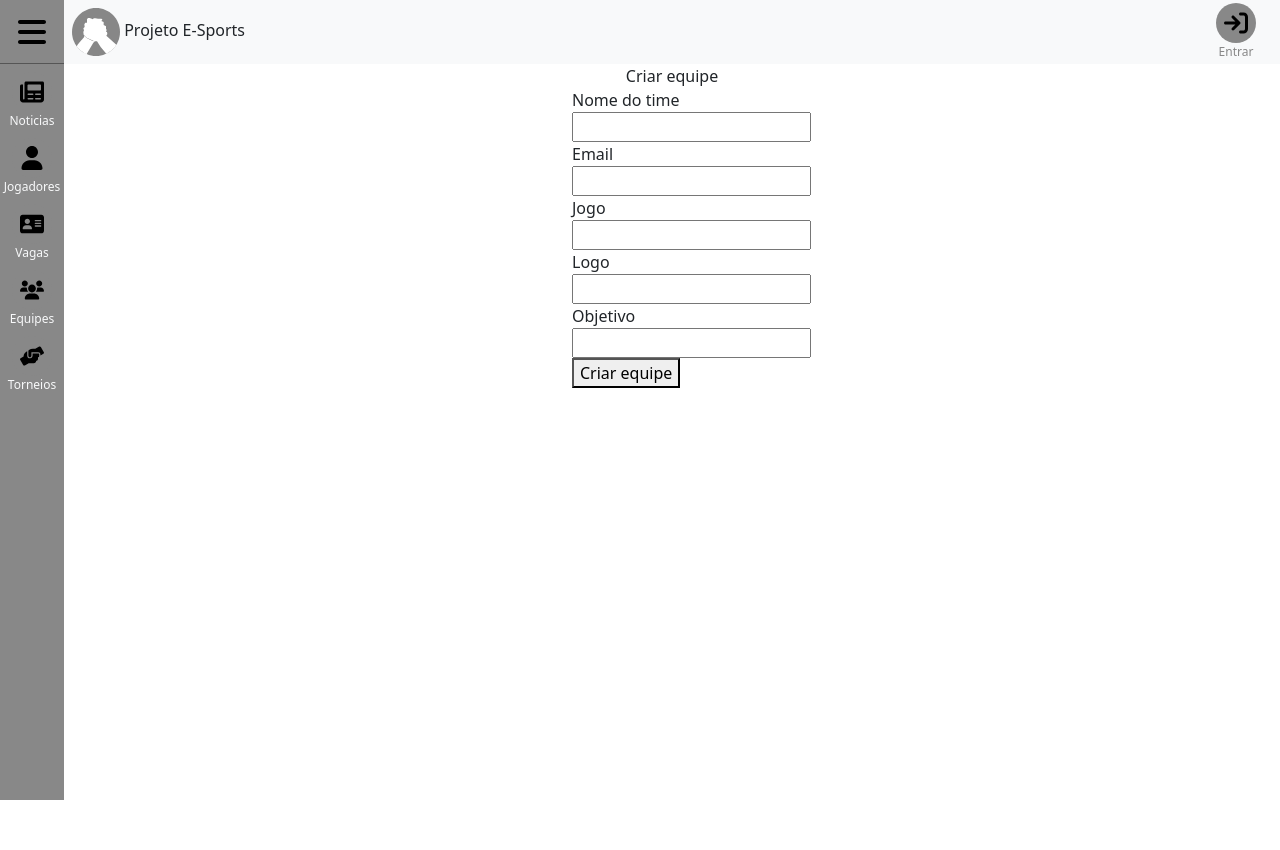
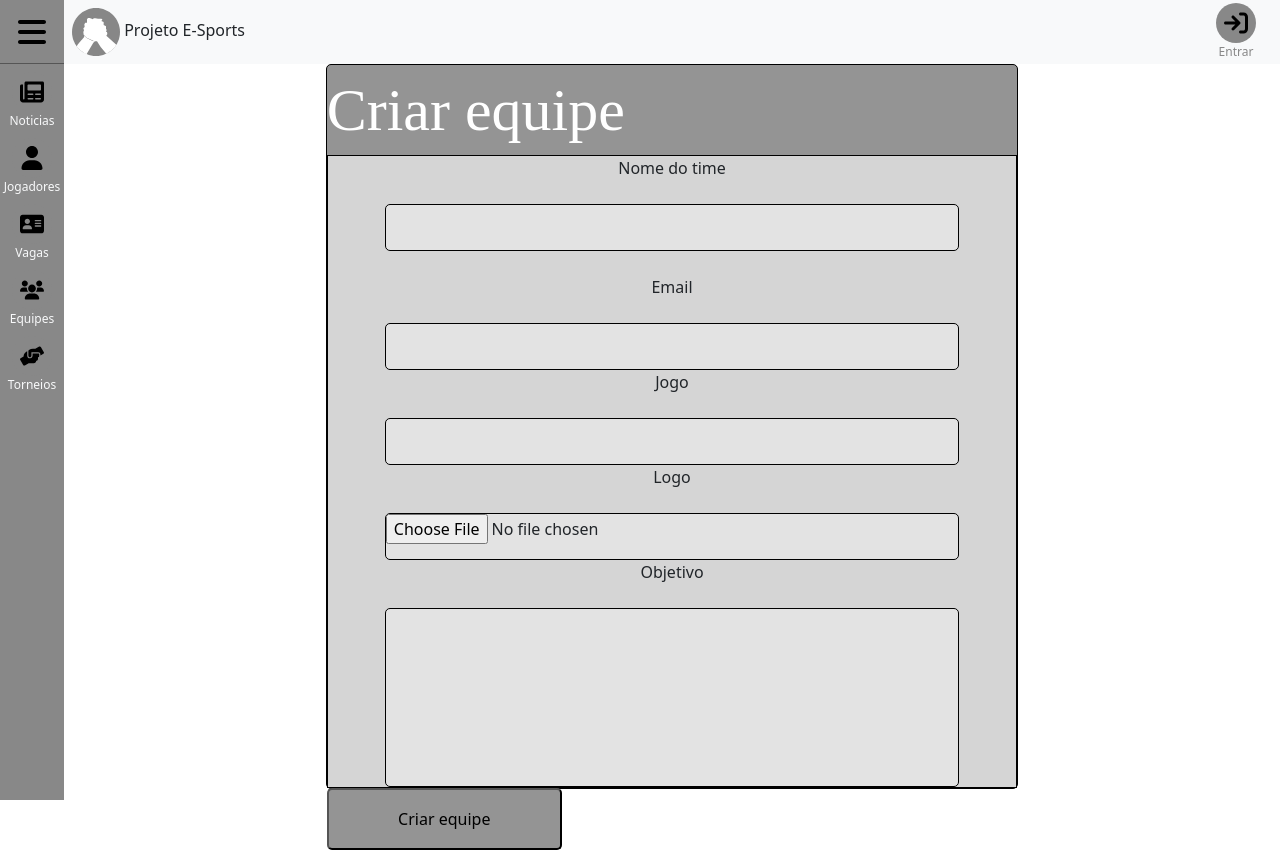
Before and after one commit to ICEI-PUC-Minas-PMV-ADS/pmv-ads-2022-1-e1-proj-web-t4-projetoesports, a plain HTML site: page src/feature_equipes.html in a window 1280 px wide. Before the commit the page ends 800 px from the top, so only its background shows below. Drawn offline with nearby package versions, Linux system fonts and the light colour scheme.

Commit message:
implement form

```diff
--- a/src/css/equipes.css
+++ b/src/css/equipes.css
@@ -64,3 +64,80 @@
 .nav-link-c-perfil.active {
   border-bottom: 5px solid black;
 }
+
+.equipes {
+  width: 692.75px;
+  border: 1px solid #000000;
+  border-radius: 5px;
+  background: #949494;
+}
+
+.formtitle {
+  font-family: 'Carme';
+  font-size: 60px;
+  color: #FFFFFF;
+  background: #949494;
+  padding: 0px
+}
+
+.formequipes {
+  border: 1px solid #000000;
+  background: #D5D5D5;
+}
+
+#nameequipe {
+  box-sizing: border-box;
+  width: 574.48px;
+  height: 46.93px;
+  background: rgba(251, 251, 251, 0.35);
+  border: 1px solid #000000;
+  border-radius: 5px;
+}
+
+#email {
+  box-sizing: border-box;
+  width: 574.48px;
+  height: 46.93px;
+  background: rgba(251, 251, 251, 0.35);
+  border: 1px solid #000000;
+  border-radius: 5px;
+  border-spacing: 10rem;
+}
+
+#jogo {
+  box-sizing: border-box;
+  width: 574.48px;
+  height: 46.93px;
+  background: rgba(251, 251, 251, 0.35);
+  border: 1px solid #000000;
+  border-radius: 5px;
+}
+
+#logo {
+  box-sizing: border-box;
+  width: 574.48px;
+  height: 46.93px;
+  background: rgba(251, 251, 251, 0.35);
+  border: 1px solid #000000;
+  border-radius: 5px;
+}
+
+
+
+#objetivo {
+  box-sizing: border-box;
+  width: 574.48px;
+  height: 178.98px;
+  background: rgba(251, 251, 251, 0.35);
+  border: 1px solid #000000;
+  border-radius: 5px;
+}
+
+button {
+  position: absolute;
+  width: 235.3px;
+  height: 62.58px;
+  background: #949494;
+  border-radius: 5px;
+
+}
--- a/src/feature_equipes.html
+++ b/src/feature_equipes.html
@@ -129,24 +129,26 @@
                   href=""
                   class="d-flex flex-column align-items-center"
                 >
-            <span class="formtitle">Criar equipe</span>
+                <div class="equipes">
+                <span class="formtitle" >Criar equipe</span>
                 <div
                 href=""
-            class="h-100 " style="width: 200px"
+                class="formequipes d-flex flex-column align-items-center"
                 >
-            <form>
-              <label for="nameequipe">Nome do time</label><br>
+                <form class="d-flex flex-column align-items-center">
+                  <label for="name">Nome do time</label><br>
                   <input type="text" id="nameequipe" name="nameequipe" value=" "><br>
-              <label for="email">Email</label><br>
+                  <label for="emails">Email</label><br>
                   <input type="text" id="email" name="email" value=" ">
-              <label for="jogo">Jogo</label><br>
+                  <label for="jogos">Jogo</label><br>
                   <input type="text" id="jogo" name="jogo" value=" ">
-              <label for="logo">Logo</label><br>
-              <input type="text" id="logo" name="logo" value=" ">
-              <label for="objetivo">Objetivo</label><br>
+                  <label for="logos">Logo</label><br>
+                  <input type="file" id="logo">
+                  <label for="objetivos">Objetivo</label><br>
                   <input type="text" id="objetivo" name="objetivo" value=" ">
+                  </form>
+                  </div>
                   <a id="button"><button>Criar equipe</button></a>
-              </form>
               </div>
             </div>
             </main>
```
Lines whose indentation alone changed are shown as unchanged.
